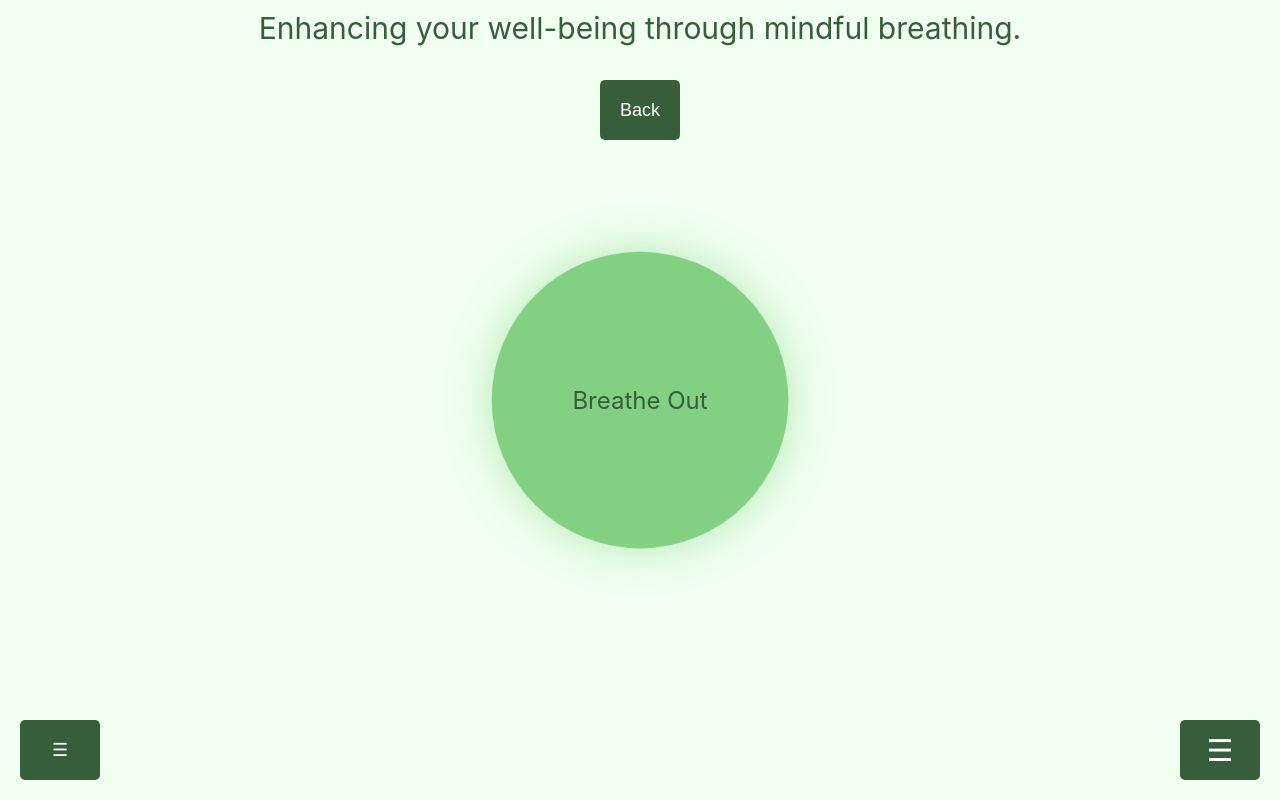
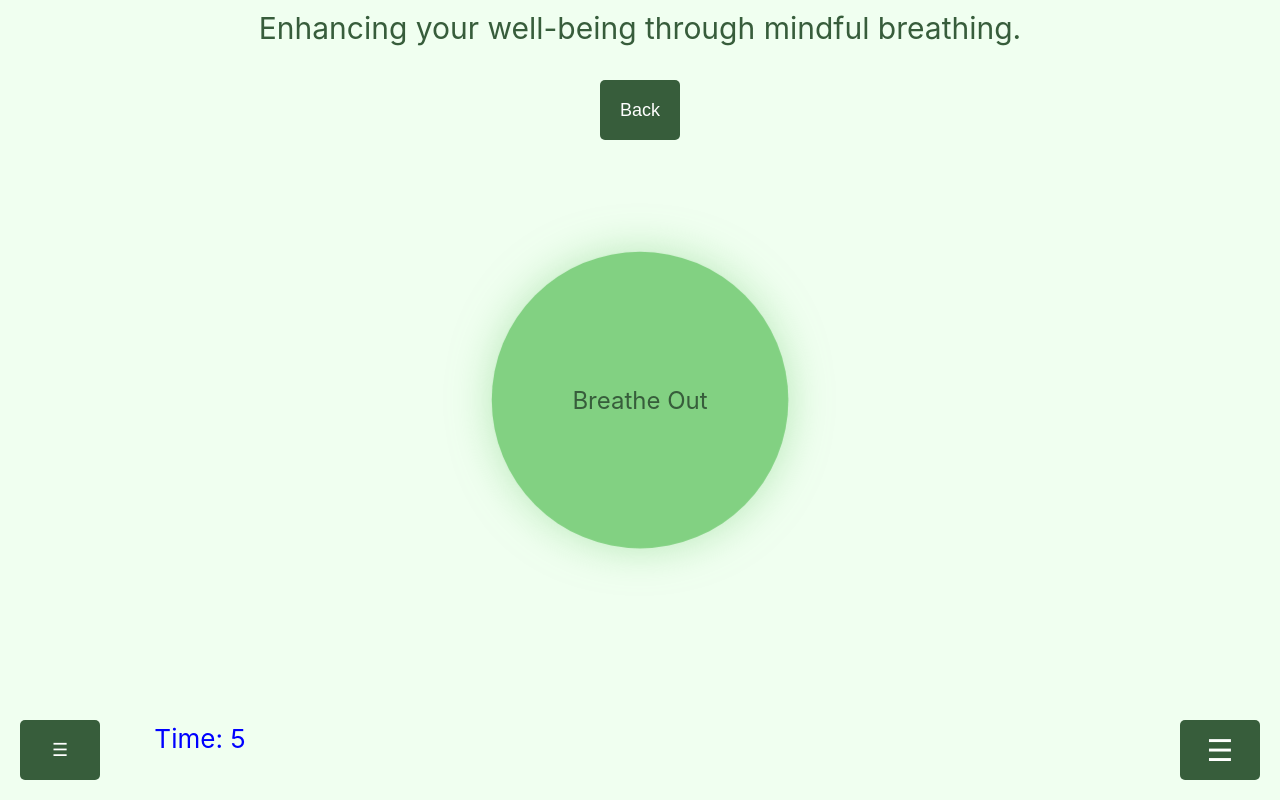
Before and after one commit to kpytlos/breathetest, a React (Create React App) app: page / in a window 1280 px wide. Built offline with nearby package versions, Linux system fonts and the light colour scheme.

Commit message:
Optimized the circle component

```diff
--- a/src/App.css
+++ b/src/App.css
@@ -32,6 +32,14 @@
   color: white;
 }
 
+.statsTimer {
+  position: absolute;
+  bottom: 10px;
+  left: 50%;
+  transform: translateX(-50%);
+  text-align: center;
+}
+
 /* @media (prefers-reduced-motion: no-preference) {
   .App-logo {
     animation: App-logo-spin infinite 20s linear;
--- a/src/App.js
+++ b/src/App.js
@@ -1,6 +1,6 @@
 import React, { Component } from "react";
 import "./App.css";
-import Circle from "./Components/Circle";
+import CircleAnimation from "./Components/CircleAnimation";
 import Menu from "./Components/Menu";
 import BackButton from "./Components/BackButton";
 import "./Components/BackButton.css";
@@ -37,7 +37,7 @@ class App extends Component {
           {currentScreen === "menu" ? (
             <Menu onMenuOptionSelect={this.handleMenuOptionSelect} />
           ) : currentScreen === "circle" ? (
-            <Circle onMenuOptionSelect={this.handleMenuOptionSelect} />
+            <CircleAnimation onMenuOptionSelect={this.handleMenuOptionSelect} />
           ) : (
             // Render the customize menu screen component here
             <div>Customize Menu</div>
--- a/src/Components/Circle.js
+++ /dev/null
@@ -1,72 +0,0 @@
-import React, { Component } from "react";
-import NumberOfBreathButton from "./NumberOfBreathButton";
-import TimerButton from "./TimerButton";
-import "./Circle.css";
-
-class Circle extends Component {
-  state = {
-    text: "Breathe In",
-    duration: 60,
-    breaths: 7,
-    resetAnimation: false,
-  };
-
-  componentDidMount() {
-    this.startTimer();
-  }
-
-  componentWillUnmount() {
-    this.clearTimer();
-  }
-
-  startTimer = () => {
-    const breathDuration = this.state.duration / this.state.breaths;
-    this.timer = setInterval(this.changeText, (breathDuration / 2) * 1000);
-  };
-
-  clearTimer = () => {
-    // Clear the timer when the component is unmounted
-    clearInterval(this.timer);
-  };
-
-  changeText = () => {
-    this.setState((prevState) => ({
-      text: prevState.text === "Breathe In" ? "Breathe Out" : "Breathe In",
-    }));
-  };
-
-  handleBreathsNumber = (newBreaths) => {
-    this.setState(
-      { breaths: newBreaths, resetAnimation: true, text: "Breathe In" },
-      () => {
-        this.clearTimer();
-        this.startTimer();
-        setTimeout(() => {
-          this.setState({ resetAnimation: false });
-        }, 0);
-      }
-    );
-  };
-
-  render() {
-    const { duration, resetAnimation, breaths } = this.state;
-    const circleClassName = `circle ${resetAnimation ? "reset-animation" : ""}`;
-    const breathDuration = duration / breaths;
-
-    return (
-      <div className="circleContainer">
-        <div className="circleAnimationAndBreathText">
-          <div
-            className={circleClassName}
-            style={{ animationDuration: `${breathDuration}s` }}
-          ></div>
-          <div className="text">{this.state.text}</div>
-        </div>
-        <NumberOfBreathButton onBreathsNumber={this.handleBreathsNumber} />
-        <TimerButton />
-      </div>
-    );
-  }
-}
-
-export default Circle;
--- /dev/null
+++ b/src/Components/CircleAnimation.js
@@ -0,0 +1,55 @@
+import React, { useState, useEffect } from "react";
+import NumberOfBreathButton from "./NumberOfBreathButton";
+import TimerButton from "./TimerButton";
+import StatsTimer from "./StatsTimer";
+import "./CircleAnimation.css";
+
+const Test = () => {
+  const [text, setText] = useState("Breathe In");
+  const [breaths, setBreaths] = useState(7);
+  const [resetAnimation, setResetAnimation] = useState(false);
+
+  const breathDuration = 60 / breaths;
+
+  //>>>>>>>> TO MANAGE WHEN THE TEXT IS CHANGING ALONG WITH THE CIRCLE
+  useEffect(() => {
+    const timer = setInterval(() => {
+      setText((prevText) =>
+        prevText === "Breathe In" ? "Breathe Out" : "Breathe In"
+      );
+    }, (breathDuration / 2) * 1000);
+
+    return () => {
+      clearInterval(timer);
+    };
+  }, breaths);
+
+  //>>>>>>>> TO MANAGE RESET OF PARAMETERS
+  const handleBreathsNumber = (newBreaths) => {
+    setBreaths(newBreaths);
+    setResetAnimation(true);
+    setText("Breathe In");
+    setTimeout(() => {
+      setResetAnimation(false);
+    }, 0);
+  };
+
+  const circleClassName = `circle ${resetAnimation ? "reset-animation" : ""}`;
+
+  return (
+    <div className="circleContainer">
+      <div className="circleAnimationAndBreathText">
+        <div
+          className={circleClassName}
+          style={{ animationDuration: `${breathDuration}s` }}
+        ></div>
+        <div className="text">{text}</div>
+      </div>
+      <NumberOfBreathButton onBreathsNumber={handleBreathsNumber} />
+      <TimerButton />
+      <StatsTimer resetAnimation={resetAnimation} />
+    </div>
+  );
+};
+
+export default Test;
--- /dev/null
+++ b/src/Components/StatsTimer.css
@@ -0,0 +1,6 @@
+.statsTimer {
+  position: fixed;
+  bottom: 20px;
+  left: 200px;
+  color: blue;
+}
--- /dev/null
+++ b/src/Components/StatsTimer.js
@@ -0,0 +1,27 @@
+import React, { useState, useEffect } from "react";
+import "./StatsTimer.css";
+
+export default function StatsTimer({ resetAnimation }) {
+  const [time, setTime] = useState(0);
+
+  useEffect(() => {
+    if (resetAnimation) {
+      setTime(0);
+    }
+  }, [resetAnimation]);
+
+  useEffect(() => {
+    const intervalId = setInterval(() => {
+      setTime((prev) => prev + 1);
+    }, 1000);
+    return () => {
+      clearInterval(intervalId);
+    };
+  }, [resetAnimation]);
+
+  return (
+    <>
+      <p className="statsTimer">Time: {time}</p>
+    </>
+  );
+}
```
Also changed, not shown: src/Components/StatsQuick.js (deleted, +0 -7 lines), src/Components/CircleAnimation.css (renamed from src/Components/Circle.css), src/Components/StatsQuick.css (deleted).
